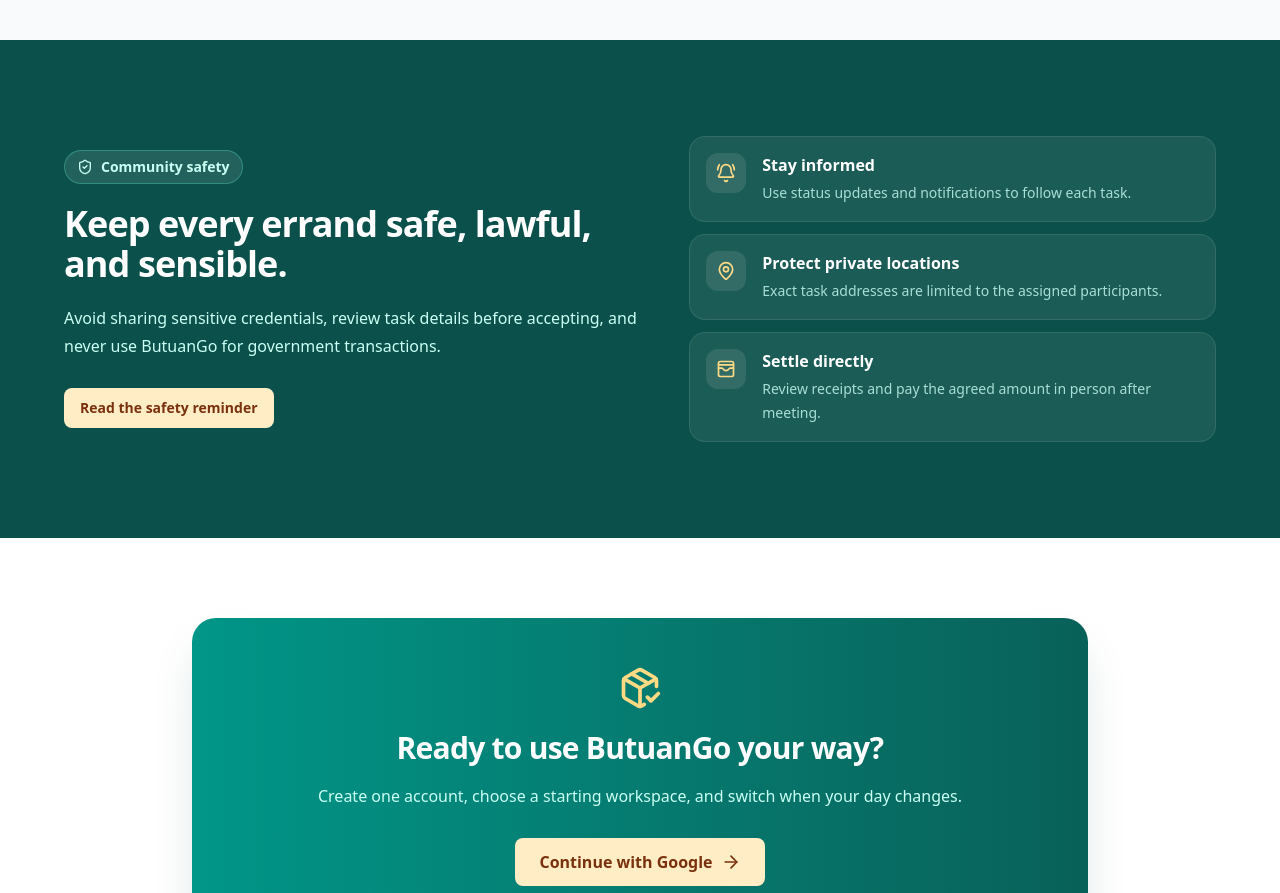
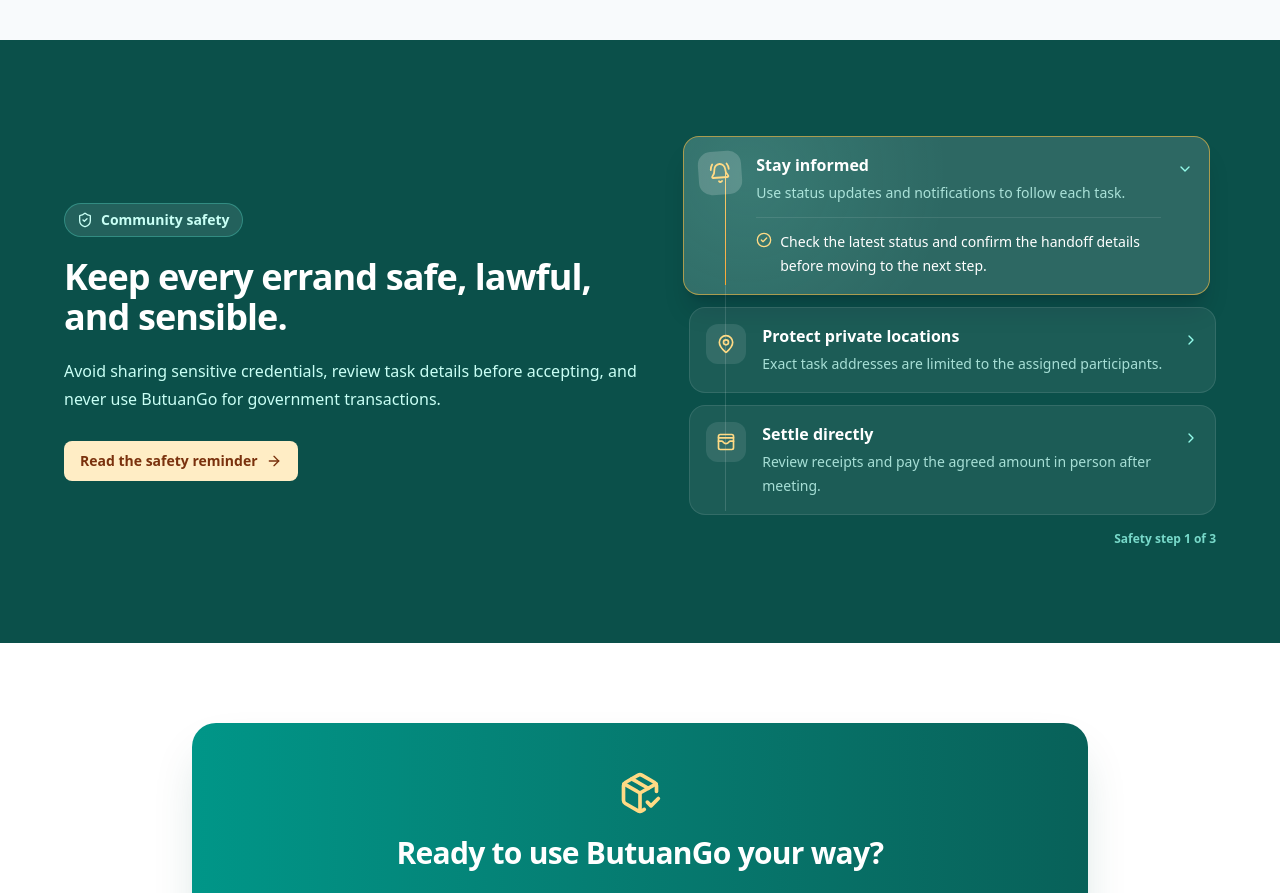
Before and after one commit to vklumanao/butuan-go, a React (Vite) app: page / in a window 1280 px wide. Shown: the part 2320-3213 px from the top of the page. Built offline with nearby package versions, Linux system fonts and the light colour scheme; no server answers.

Commit message:
feat: animate interactive safety guidance

```diff
--- a/src/index.css
+++ b/src/index.css
@@ -199,6 +199,92 @@
   animation: landing-panel-in 420ms ease both;
 }
 
+.scroll-reveal.landing-safety-copy {
+  transform: translateX(-24px);
+}
+
+.scroll-reveal.landing-safety-copy[data-visible="true"] {
+  transform: translateX(0);
+}
+
+.landing-safety-item {
+  opacity: 0;
+  transform: translateX(28px);
+}
+
+.scroll-reveal[data-visible="true"] .landing-safety-item {
+  animation: landing-safety-card-in 520ms ease forwards;
+  animation-delay: var(--safety-delay, 0ms);
+}
+
+.landing-safety-progress {
+  transition: transform 420ms cubic-bezier(0.22, 1, 0.36, 1);
+}
+
+.landing-safety-card {
+  transition:
+    transform 280ms ease,
+    border-color 280ms ease,
+    background-color 280ms ease,
+    box-shadow 280ms ease;
+}
+
+.landing-safety-card::before {
+  position: absolute;
+  inset: 0;
+  background: radial-gradient(
+    circle at 12% 25%,
+    rgb(148 251 234 / 0.12),
+    transparent 42%
+  );
+  content: "";
+  opacity: 0;
+  transition: opacity 280ms ease;
+}
+
+.landing-safety-card:hover {
+  transform: translateX(-4px);
+}
+
+.landing-safety-card.is-active,
+.landing-safety-card.is-active:hover {
+  transform: translateX(-6px);
+}
+
+.landing-safety-card.is-active::before {
+  opacity: 1;
+}
+
+.landing-safety-icon,
+.landing-safety-chevron {
+  transition:
+    transform 280ms ease,
+    background-color 280ms ease;
+}
+
+.landing-safety-card.is-active .landing-safety-icon {
+  background-color: rgb(255 255 255 / 0.18);
+  transform: rotate(-4deg) scale(1.08);
+}
+
+.landing-safety-chevron.is-active {
+  transform: rotate(90deg);
+}
+
+.landing-safety-detail {
+  display: grid;
+  grid-template-rows: 0fr;
+  opacity: 0;
+  transition:
+    grid-template-rows 320ms ease,
+    opacity 240ms ease;
+}
+
+.landing-safety-detail.is-active {
+  grid-template-rows: 1fr;
+  opacity: 1;
+}
+
 .butuango-runner-marker {
   position: relative;
   width: 20px;
@@ -386,6 +472,13 @@
   }
 }
 
+@keyframes landing-safety-card-in {
+  to {
+    opacity: 1;
+    transform: translateX(0);
+  }
+}
+
 @keyframes butuango-map-pulse {
   from {
     opacity: 0.8;
@@ -416,19 +509,38 @@
   .landing-marquee,
   .landing-step-float,
   .scroll-reveal[data-visible="true"] .landing-progress-fill,
-  .landing-role-panel {
+  .landing-role-panel,
+  .scroll-reveal[data-visible="true"] .landing-safety-item {
     animation: none;
     opacity: 1;
     transform: none;
   }
 
+  .scroll-reveal.landing-safety-copy,
+  .scroll-reveal.landing-safety-copy[data-visible="true"] {
+    transform: none;
+  }
+
   .landing-step-card,
-  .landing-step-icon {
+  .landing-step-icon,
+  .landing-safety-progress,
+  .landing-safety-card,
+  .landing-safety-card::before,
+  .landing-safety-icon,
+  .landing-safety-chevron,
+  .landing-safety-detail {
     transition: none;
   }
 
   .landing-step-float:hover .landing-step-card,
   .landing-step-float:hover .landing-step-icon {
+    transform: none;
+  }
+
+  .landing-safety-card:hover,
+  .landing-safety-card.is-active,
+  .landing-safety-card.is-active:hover,
+  .landing-safety-card.is-active .landing-safety-icon {
     transform: none;
   }
 
--- a/src/pages/public/LandingPage.jsx
+++ b/src/pages/public/LandingPage.jsx
@@ -4,6 +4,7 @@
   ArrowRight,
   BellRing,
   CheckCircle2,
+  ChevronRight,
   CircleCheckBig,
   ClipboardList,
   HandHeart,
@@ -61,6 +62,30 @@
   { icon: Printer, text: "Document printing" },
   { icon: Truck, text: "Small deliveries" },
   { icon: Store, text: "Store errands" },
+];
+
+const safetySteps = [
+  {
+    icon: BellRing,
+    title: "Stay informed",
+    text: "Use status updates and notifications to follow each task.",
+    guidance:
+      "Check the latest status and confirm the handoff details before moving to the next step.",
+  },
+  {
+    icon: MapPin,
+    title: "Protect private locations",
+    text: "Exact task addresses are limited to the assigned participants.",
+    guidance:
+      "Share an exact pickup or delivery address only after a Runner accepts the request.",
+  },
+  {
+    icon: WalletCards,
+    title: "Settle directly",
+    text: "Review receipts and pay the agreed amount in person after meeting.",
+    guidance:
+      "Compare the receipt, approved expenses, and Runner fee before confirming direct payment.",
+  },
 ];
 
 const roleExperiences = {
@@ -181,6 +206,7 @@
 
 export function LandingPage() {
   const [activeRole, setActiveRole] = useState("requestor");
+  const [activeSafetyIndex, setActiveSafetyIndex] = useState(0);
   const role = roleExperiences[activeRole];
   const RoleIcon = role.icon;
 
@@ -459,8 +485,8 @@
           id="safety"
           className="scroll-mt-20 bg-brand-900 px-4 py-20 text-white sm:px-6 lg:py-24"
         >
-          <ScrollReveal className="mx-auto grid max-w-6xl items-center gap-10 lg:grid-cols-[1fr_0.9fr]">
-            <div>
+          <div className="mx-auto grid max-w-6xl items-center gap-10 lg:grid-cols-[1fr_0.9fr]">
+            <ScrollReveal className="landing-safety-copy">
               <span className="inline-flex items-center gap-2 rounded-full border border-brand-300/30 bg-white/10 px-3 py-1.5 text-sm font-bold text-brand-100">
                 <ShieldCheck className="h-4 w-4" />
                 Community safety
@@ -473,45 +499,91 @@
                 accepting, and never use ButuanGo for government transactions.
               </p>
               <Button asChild variant="secondary" className="mt-7">
-                <Link to="/safety">Read the safety reminder</Link>
+                <Link to="/safety" className="group">
+                  Read the safety reminder
+                  <ArrowRight className="h-4 w-4 transition-transform group-hover:translate-x-1" />
+                </Link>
               </Button>
+            </ScrollReveal>
+
+            <ScrollReveal
+              className="landing-safety-list relative"
+              delay={120}
+            >
+              <div
+                className="absolute bottom-9 left-9 top-9 w-px bg-white/15"
+                aria-hidden="true"
+              >
+                <span
+                  className="landing-safety-progress block h-full origin-top bg-gradient-to-b from-accent-300 to-accent-500"
+                  style={{
+                    transform: `scaleY(${(activeSafetyIndex + 1) / safetySteps.length})`,
+                  }}
+                />
               </div>
 
-            <div className="grid gap-3">
-              {[
-                {
-                  icon: BellRing,
-                  title: "Stay informed",
-                  text: "Use status updates and notifications to follow each task.",
-                },
-                {
-                  icon: MapPin,
-                  title: "Protect private locations",
-                  text: "Exact task addresses are limited to the assigned participants.",
-                },
-                {
-                  icon: WalletCards,
-                  title: "Settle directly",
-                  text: "Review receipts and pay the agreed amount in person after meeting.",
-                },
-              ].map(({ icon: Icon, title, text }) => (
+              <div className="relative grid gap-3">
+                {safetySteps.map(
+                  ({ icon: Icon, title, text, guidance }, index) => {
+                    const isActive = activeSafetyIndex === index;
+
+                    return (
                       <div
                         key={title}
-                  className="flex gap-4 rounded-2xl border border-white/10 bg-white/[0.07] p-4 backdrop-blur-sm"
+                        className="landing-safety-item"
+                        style={{ "--safety-delay": `${index * 110}ms` }}
                       >
-                  <span className="grid h-10 w-10 shrink-0 place-items-center rounded-xl bg-white/10 text-accent-200">
+                        <button
+                          type="button"
+                          className={`landing-safety-card group relative flex w-full items-start gap-4 overflow-hidden rounded-2xl border p-4 text-left backdrop-blur-sm focus-visible:outline-none focus-visible:ring-2 focus-visible:ring-accent-300 focus-visible:ring-offset-2 focus-visible:ring-offset-brand-900 ${
+                            isActive
+                              ? "is-active border-accent-300/60 bg-white/[0.14] shadow-xl shadow-slate-950/15"
+                              : "border-white/10 bg-white/[0.07] hover:border-white/25 hover:bg-white/[0.1]"
+                          }`}
+                          aria-pressed={isActive}
+                          aria-expanded={isActive}
+                          aria-controls={`safety-guidance-${index}`}
+                          onClick={() => setActiveSafetyIndex(index)}
+                        >
+                          <span className="landing-safety-icon relative z-10 grid h-10 w-10 shrink-0 place-items-center rounded-xl bg-white/10 text-accent-200">
                             <Icon className="h-5 w-5" />
                           </span>
-                  <div>
-                    <h3 className="font-bold">{title}</h3>
-                    <p className="mt-1 text-sm leading-6 text-brand-100/80">
+                          <span className="relative z-10 min-w-0 flex-1">
+                            <span className="block font-bold">{title}</span>
+                            <span className="mt-1 block text-sm leading-6 text-brand-100/80">
                               {text}
+                            </span>
+                            <span
+                              id={`safety-guidance-${index}`}
+                              className={`landing-safety-detail ${isActive ? "is-active" : ""}`}
+                            >
+                              <span className="overflow-hidden">
+                                <span className="mt-3 flex items-start gap-2 border-t border-white/10 pt-3 text-sm leading-6 text-white">
+                                  <CheckCircle2 className="mt-0.5 h-4 w-4 shrink-0 text-accent-200" />
+                                  {guidance}
+                                </span>
+                              </span>
+                            </span>
+                          </span>
+                          <ChevronRight
+                            className={`landing-safety-chevron relative z-10 mt-2 h-4 w-4 shrink-0 text-brand-200 ${isActive ? "is-active" : ""}`}
+                            aria-hidden="true"
+                          />
+                        </button>
+                      </div>
+                    );
+                  },
+                )}
+              </div>
+
+              <p
+                className="mt-4 text-right text-xs font-semibold text-brand-200/80"
+                aria-live="polite"
+              >
+                Safety step {activeSafetyIndex + 1} of {safetySteps.length}
               </p>
+            </ScrollReveal>
           </div>
-                </div>
-              ))}
-            </div>
-          </ScrollReveal>
         </section>
 
         <section className="px-4 py-20 sm:px-6">
```
Also changed, not shown: 1 other file (tests, documents, lock files or other folders). Lines whose indentation alone changed are shown as unchanged.
